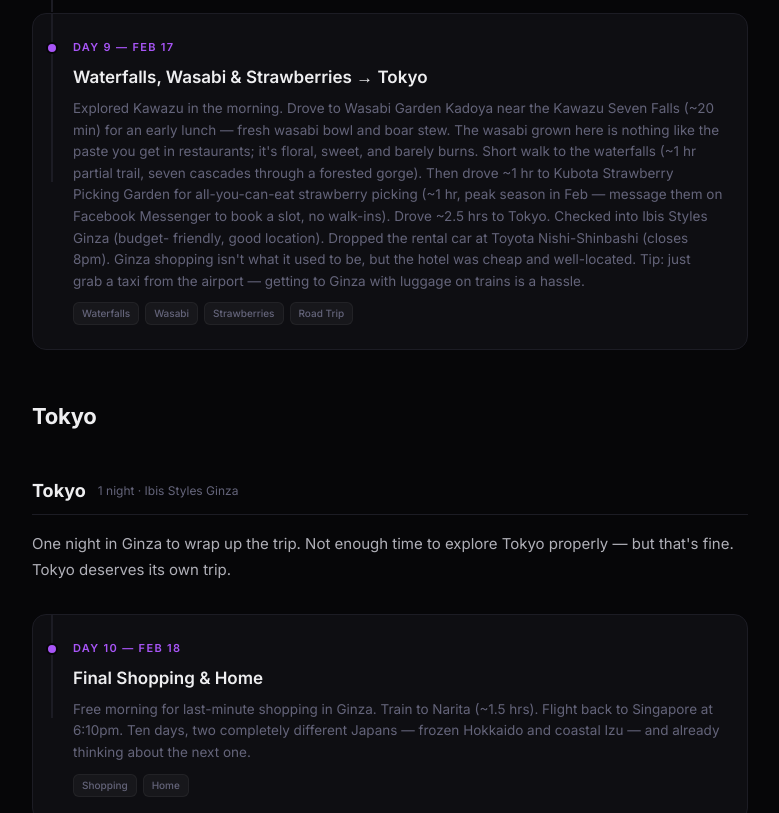
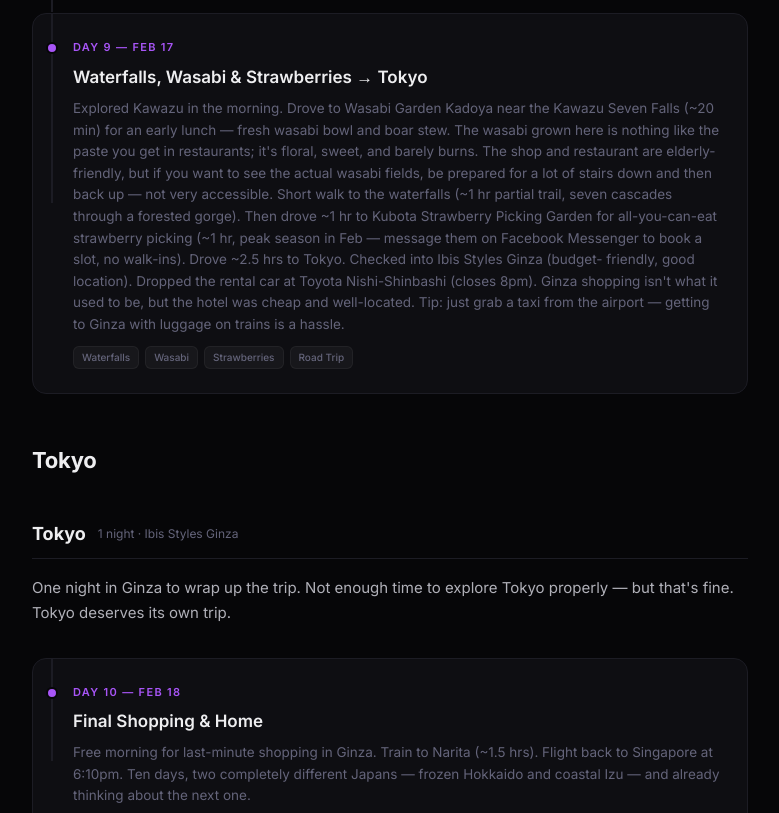
Before and after one commit to haomingkoo/haomingkoo.github.io, a plain HTML site: page travel/posts/japan.html in a window 1280 px wide. Shown: the part 6236-7049 px from the top of the page, without its empty margins (250-1029 px from the left). Drawn offline with nearby package versions, Linux system fonts and the light colour scheme; some packages are replaced by stand-ins of ours; a script that the page names is missing.

Commit message:
fix(travel): add wasabi garden accessibility note
Shop/restaurant is elderly-friendly but the wasabi fields require
many stairs down and up — not accessible for everyone.

```diff
--- a/travel/posts/japan.html
+++ b/travel/posts/japan.html
@@ -705,7 +705,9 @@
               Explored Kawazu in the morning. Drove to Wasabi Garden Kadoya near the Kawazu
               Seven Falls (~20 min) for an early lunch &mdash; fresh wasabi bowl and boar stew.
               The wasabi grown here is nothing like the paste you get in restaurants; it's
-              floral, sweet, and barely burns. Short walk to the waterfalls (~1 hr partial
+              floral, sweet, and barely burns. The shop and restaurant are elderly-friendly,
+              but if you want to see the actual wasabi fields, be prepared for a lot of
+              stairs down and then back up &mdash; not very accessible. Short walk to the waterfalls (~1 hr partial
               trail, seven cascades through a forested gorge). Then drove ~1 hr to Kubota
               Strawberry Picking Garden for all-you-can-eat strawberry picking (~1 hr, peak
               season in Feb &mdash; message them on Facebook Messenger to book a slot, no
```
